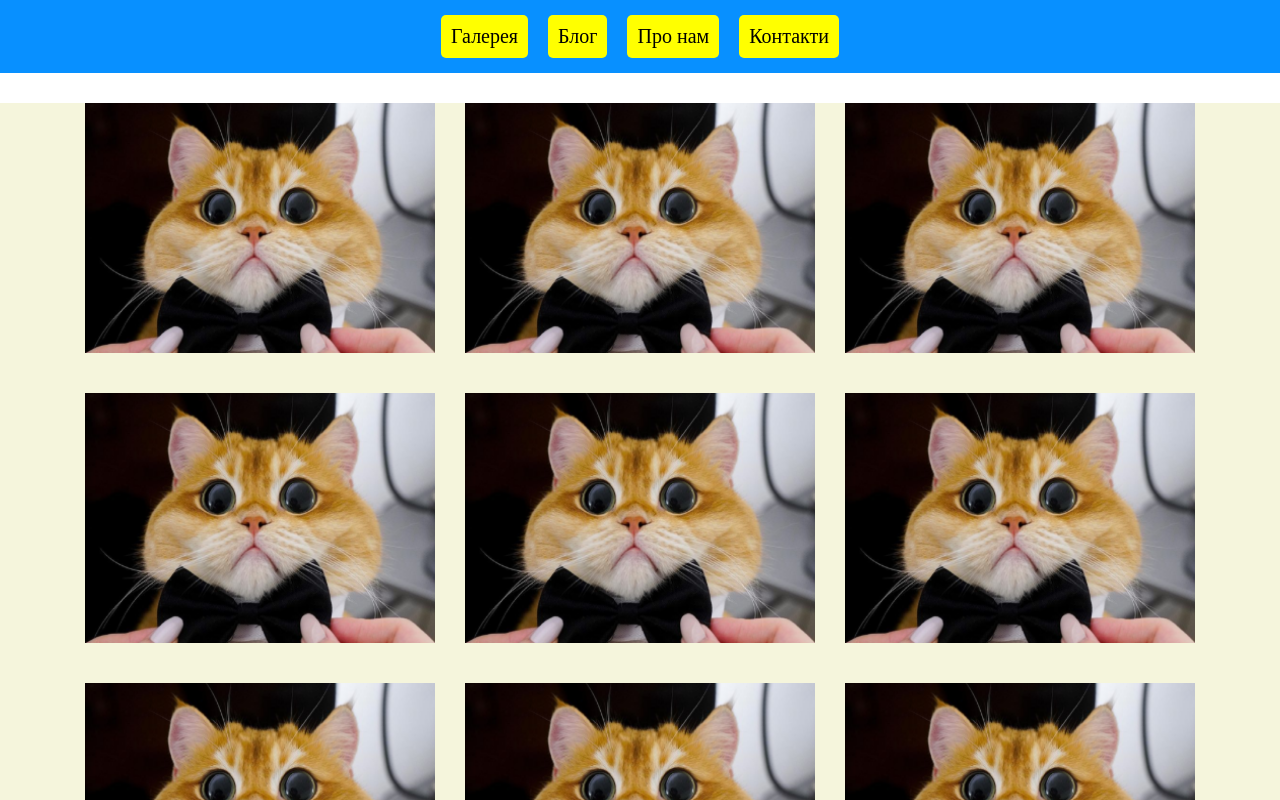
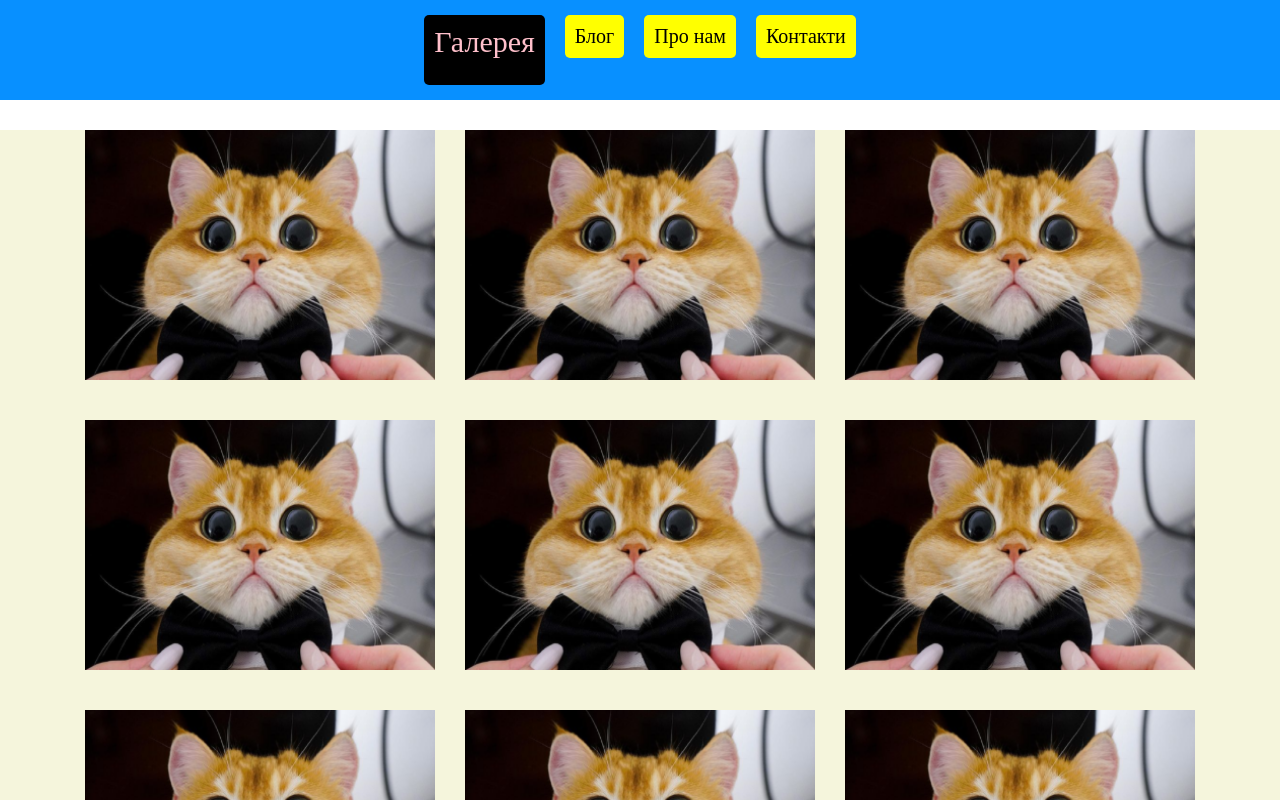
Before and after one commit to Lev1go/HW-11, a plain HTML site: page index.html in a window 1280 px wide. In both pictures the pointer is over the link "Галерея". Shown: the top 800 px of the page. Drawn offline with Linux system fonts and the light colour scheme.

Commit message:
Update style.css

```diff
--- a/style.css
+++ b/style.css
@@ -44,3 +44,9 @@ background-color: #0890ff;
     display: flex;
 
 }
+a:hover {
+    color: pink;
+    background-color: black;
+    height: 50px;
+    font-size: 30px;
+}
```
